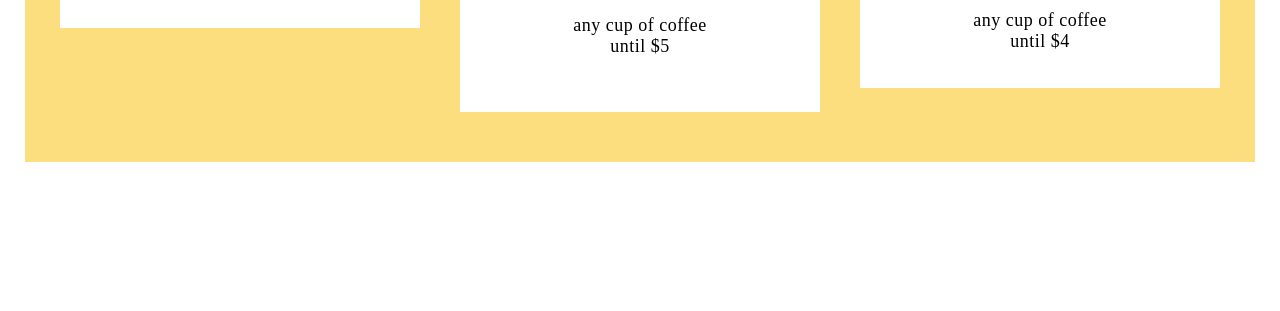
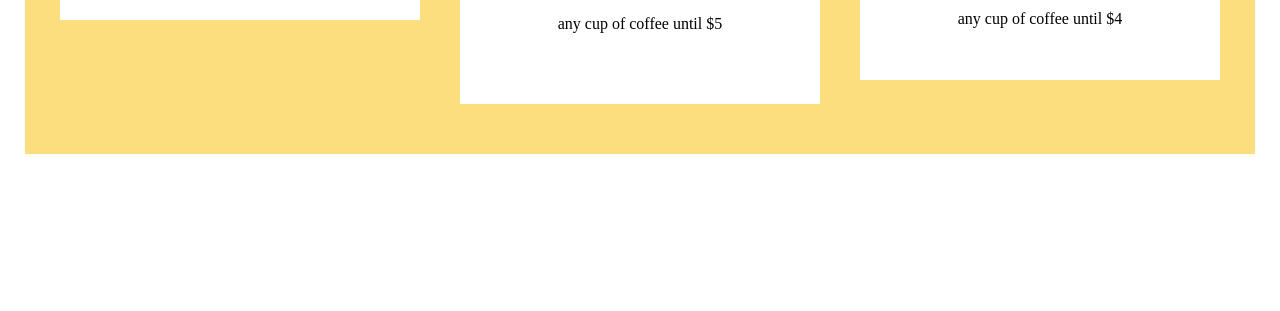
Before and after one commit to ivandoroshenko/cups, a plain HTML site: page index.html in a window 1280 px wide. Shown: the part 489-800 px from the top of the page. Drawn offline with Linux system fonts and the light colour scheme.

Commit message:
Ivan changed style.css

```diff
--- a/style.css
+++ b/style.css
@@ -47,11 +47,11 @@
     font-weight: 400;
 }
 
-.card-text {
+/* .card-text {
     font-family: "Lato Light, sans-serif";
     font-size: 18px;
     font-weight: 400;
     letter-spacing: 0.5px;
     max-width: 134px;
     margin: 0 auto;
-}
+} */
```
